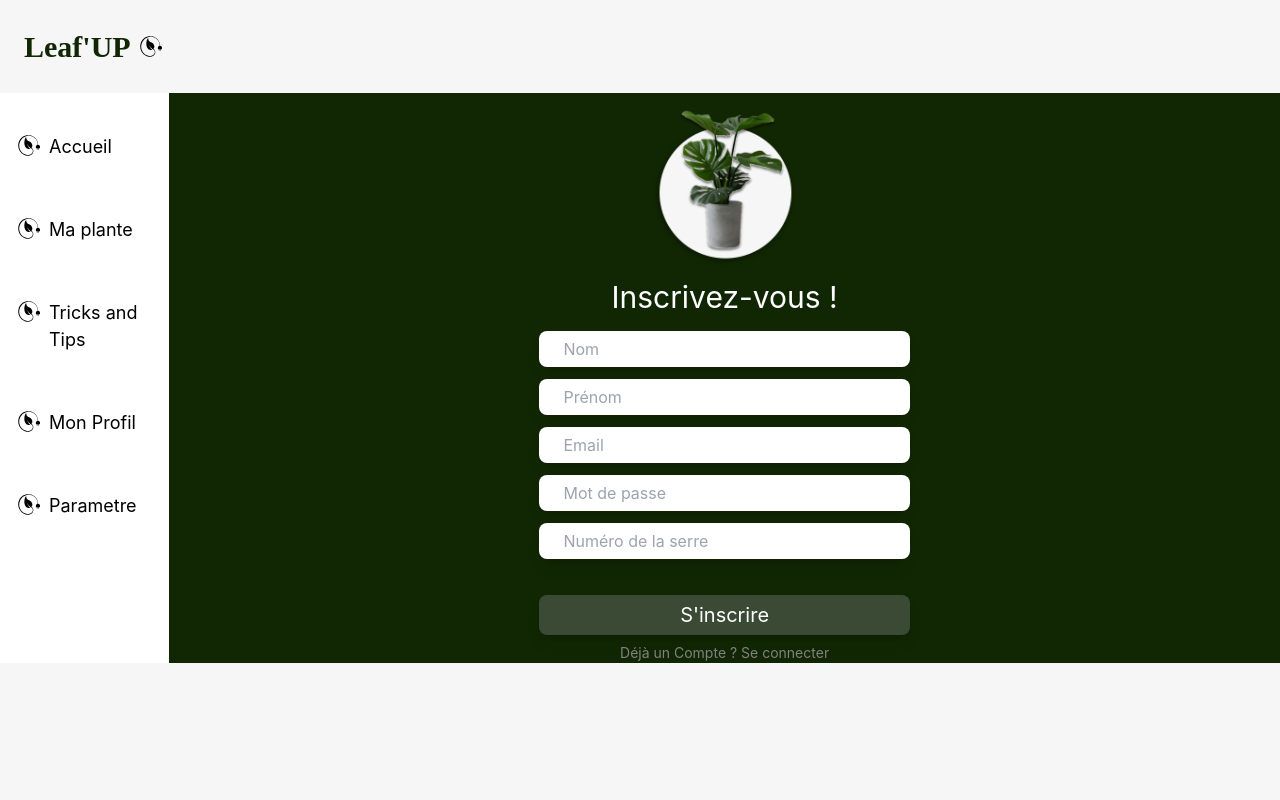
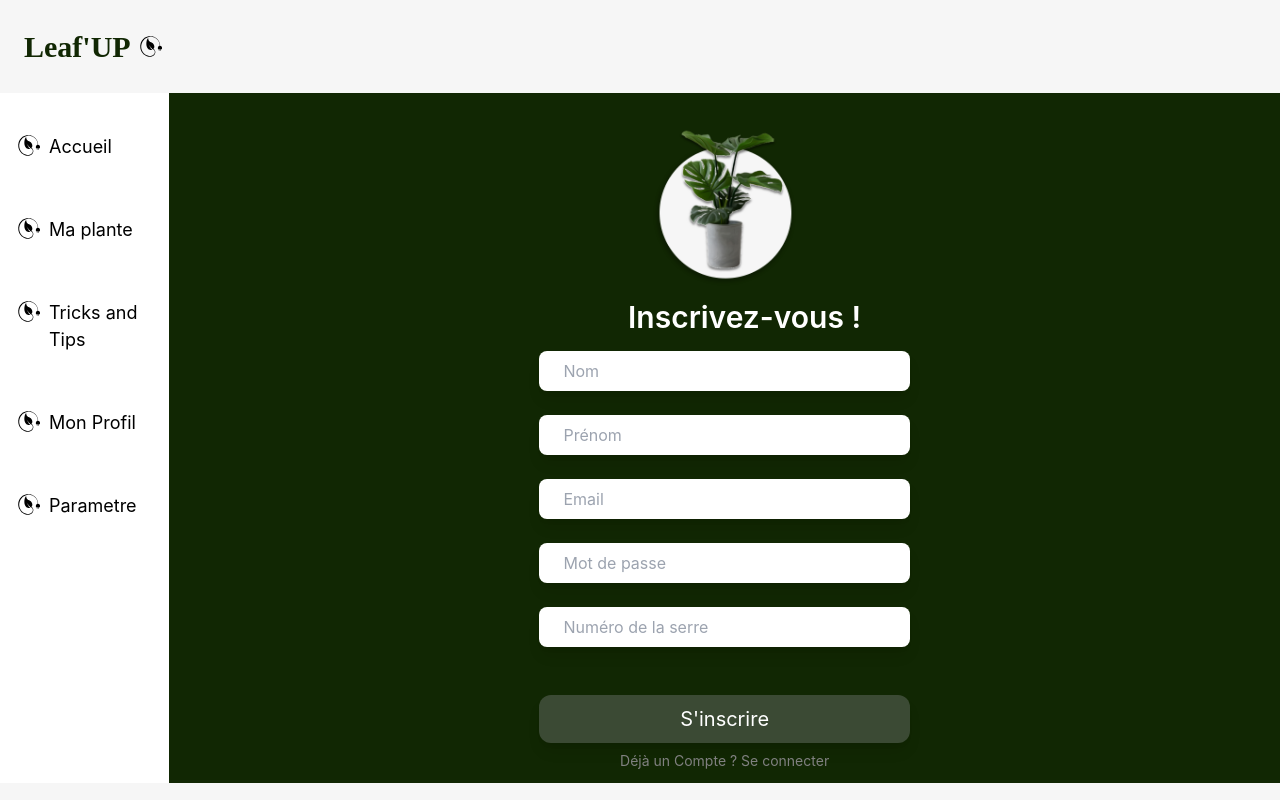
Before and after one commit to choeurtis18/LeafUp-App-Front, a React (Create React App) app: page /inscription in a window 1280 px wide. Built offline with nearby package versions, Linux system fonts and the light colour scheme.

Commit message:
fix sign in/up and profil pages

```diff
--- a/src/Pages/ProfilPage.tsx
+++ b/src/Pages/ProfilPage.tsx
@@ -25,18 +25,17 @@ export default function ProfilPage() {
           <img className="mx-auto" src={likepost} alt={likepost} />
         </div>
       </div>
-      <div className="grid lg:grid-cols-3 gap-4">
+      <a href="" className="w-full flex justify-center my-8">
+        <button className="rounded-xl lg:w-3/12 w-2/3 p-[13px] bg-[#112703] text-white text-center">Ajouter un Post</button>
+      </a>
+      <div className="grid lg:grid-cols-3">
         <Posts
           post_title = "Comment prendre soin de ses plantes ?"
           post_content = "Dans ce Post vous trouverez tous les conseils nécessaires pour vous aider à garder vos plantes en vie. "
           post_author = "J. Lawrence"
           post_url = "tricksandtips/11"
-        />
-                <Posts
-          post_title = "Comment prendre soin de ses plantes ?"
-          post_content = "Dans ce Post vous trouverez tous les conseils nécessaires pour vous aider à garder vos plantes en vie. "
-          post_author = "J. Lawrence"
-          post_url = "tricksandtips/11"
+          role = "Expert"
+          date = "06/07/2022"
         />
 
         <Posts
@@ -44,6 +43,8 @@ export default function ProfilPage() {
           post_content = "Dans ce Post vous trouverez tous les conseils nécessaires pour vous aider à garder vos plantes en vie. "
           post_author = "J. Lawrence"
           post_url = "tricksandtips/11"
+          role = "Expert"
+          date = "06/07/22"
         />
 
         <Posts
@@ -51,6 +52,17 @@ export default function ProfilPage() {
           post_content = "Dans ce Post vous trouverez tous les conseils nécessaires pour vous aider à garder vos plantes en vie. "
           post_author = "J. Lawrence"
           post_url = "tricksandtips/11"
+          role = "Expert"
+          date = "06/07/22"
+        />
+
+        <Posts
+          post_title = "Comment prendre soin de ses plantes ?"
+          post_content = "Dans ce Post vous trouverez tous les conseils nécessaires pour vous aider à garder vos plantes en vie. "
+          post_author = "J. Lawrence"
+          post_url = "tricksandtips/11"
+          role = "Expert"
+          date = "06/07/22"
         />
 
 
--- a/src/Pages/SignInPage.tsx
+++ b/src/Pages/SignInPage.tsx
@@ -1,13 +1,13 @@
 import React, { useState, useEffect } from 'react';
-import FormSignUp from "./components/FormSignUp"
+import FormSignIn from "./components/FormSignIn"
 import plant from "../Asset/plant.png"
 export default function SignInPage() {
   return (
-    <div className="bg-[#112703] w-full">
-        <div className="flex flex-col justify-center h-[100vh]">
-            <img src={plant} className="mx-auto mt-3 w-[40%] md:w-[25%] lg:w-[13%]" alt="" />
-            <h1 className="text-center lg:text-3xl text-xl mt-3 text-white">Connectez-vous !</h1>
-            <FormSignUp />
+    <div className="bg-[#112703] w-full h-[90vh]">
+        <div className="flex flex-col justify-center">
+            <img src={plant} className="mx-auto mt-8 w-[50%] md:w-[35%] lg:w-[13%]" alt="" />
+            <h1 className="md:text-center md:text-3xl text-[17px] my-3 lg:text-white text-[#6e8464] ml-10 font-semibold">Connectez-vous !</h1>
+            <FormSignIn />
         </div>
     </div>
   )
--- a/src/Pages/SignUpPage.tsx
+++ b/src/Pages/SignUpPage.tsx
@@ -1,12 +1,12 @@
 import React, { useState, useEffect } from 'react';
 import Form from "./components/Form"
 import plant from "../Asset/plant.png"
+
 export default function SignUpPage() {
-
   return (
     <div className="bg-[#112703] w-full h-full">
-        <img src={plant} className="mx-auto mt-3 w-[40%] md:w-[25%] lg:w-[13%]" alt="" />
-        <h1 className="text-center lg:text-3xl text-xl mt-3 text-white">Inscrivez-vous !</h1>
+        <img src={plant} className="mx-auto mt-8 w-[50%] md:w-[25%] lg:w-[13%]" alt="" />
+        <h1 className="md:text-center md:text-3xl text-[17px] my-3 lg:text-white text-[#6e8464] ml-10 font-semibold">Inscrivez-vous !</h1>
         <Form />
     </div>
   )
--- a/src/Pages/components/Form.tsx
+++ b/src/Pages/components/Form.tsx
@@ -4,14 +4,14 @@ export default function Form() {
   return (
     <div className="w-full">
         <form className="flex flex-col justify-center items-center mt-4" action="">
-            <input className="w-4/5 lg:w-1/3 rounded-lg p-[6px] pl-6 mb-3 shadow-lg" type="text" placeholder="Nom"/>
-            <input className="w-4/5 lg:w-1/3 rounded-lg p-[6px] pl-6 mb-3 shadow-lg" type="text" placeholder="Prénom"/>
-            <input className="w-4/5 lg:w-1/3 rounded-lg p-[6px] pl-6 mb-3 shadow-lg" type="text" placeholder="Email"/>
-            <input className="w-4/5 lg:w-1/3 rounded-lg p-[6px] pl-6 mb-3 shadow-lg" type="password" placeholder="Mot de passe"/>
-            <input className="w-4/5 lg:w-1/3 rounded-lg p-[6px] pl-6 mb-3 shadow-lg" type="password" placeholder="Numéro de la serre"/>
-            <button className="cursor-pointer mt-6 shadow-lg bg-[#3b4a34] w-4/5 lg:w-1/3 rounded-lg p-[6px] text-xl text-white" type="submit">S'inscrire</button>
+            <input className="w-4/5 lg:w-1/3 rounded-lg p-[8px] pl-6 mb-6 shadow-lg" type="text" placeholder="Nom"/>
+            <input className="w-4/5 lg:w-1/3 rounded-lg p-[8px] pl-6 mb-6 shadow-lg" type="text" placeholder="Prénom"/>
+            <input className="w-4/5 lg:w-1/3 rounded-lg p-[8px] pl-6 mb-6 shadow-lg" type="text" placeholder="Email"/>
+            <input className="w-4/5 lg:w-1/3 rounded-lg p-[8px] pl-6 mb-6 shadow-lg" type="password" placeholder="Mot de passe"/>
+            <input className="w-4/5 lg:w-1/3 rounded-lg p-[8px] pl-6 mb-6 shadow-lg" type="password" placeholder="Numéro de la serre"/>
+            <button className="cursor-pointer mt-6 shadow-lg bg-[#3b4a34] w-4/5 lg:w-1/3 rounded-xl p-[10px] text-xl text-white" type="submit">S'inscrire</button>
         </form>
-        <p className="text-[#808080] text-center mt-2 text-sm">Déjà un Compte ?<a className="underline-offset-2" href="/connexion"> Se connecter</a></p>
+        <p className="text-[#808080] text-center mt-2 text-sm mb-3">Déjà un Compte ?<a className="underline-offset-2" href="/connexion"> Se connecter</a></p>
     </div>
   )
 }
--- /dev/null
+++ b/src/Pages/components/FormSignIn.tsx
@@ -0,0 +1,14 @@
+import React from 'react'
+
+export default function FormSignIn() {
+  return (
+    <div className="w-full">
+        <form className="flex flex-col justify-center items-center mt-4" action="">
+            <input className="w-4/5 lg:w-1/3 rounded-lg p-[6px] pl-6 mb-6 shadow-lg" type="text" placeholder="Nom d'utilisateur"/>
+            <input className="w-4/5 lg:w-1/3 rounded-lg p-[6px] pl-6 mb-6 shadow-lg" type="password" placeholder="Mot de passe"/>
+            <button className="cursor-pointer mt-6 shadow-lg bg-[#3b4a34] w-4/5 lg:w-1/3 rounded-xl p-[10px] text-xl text-white" type="submit">Se Connecter</button>
+        </form>
+        <p className="text-[#808080] text-center mt-3 text-sm">Pas de compte ?<a className="underline-offset-2" href="/inscription"> S'inscrire</a></p>
+    </div>
+  )
+}
--- a/src/Pages/components/FormSignUp.tsx
+++ /dev/null
@@ -1,14 +0,0 @@
-import React from 'react'
-
-export default function FormSignUp() {
-  return (
-    <div className="w-full">
-    <form className="flex flex-col justify-center items-center mt-4" action="">
-        <input className="w-4/5 lg:w-1/3 rounded-lg p-[6px] pl-6 mb-3 shadow-lg" type="text" placeholder="Nom d'utilisateur"/>
-        <input className="w-4/5 lg:w-1/3 rounded-lg p-[6px] pl-6 mb-3 shadow-lg" type="password" placeholder="Mot de passe"/>
-        <button className="cursor-pointer mt-6 shadow-lg bg-[#3b4a34] w-4/5 lg:w-1/3 rounded-lg p-[6px] text-xl text-white" type="submit">Se Connecter</button>
-    </form>
-    <p className="text-[#808080] text-center mt-3 text-sm">Vous n'avez pas de compte ?<a className="underline-offset-2" href="/inscription"> Inscrivez-vous !</a></p>
-</div>
-  )
-}
--- a/src/Posts.tsx
+++ b/src/Posts.tsx
@@ -3,15 +3,19 @@ import React from 'react'
 export default function Posts(props : any) {
 
   return (
-    <div className=" bg-white w-4/5 rounded-md mt-5 relative p-5 mx-auto">
+    <div className=" bg-white w-[90%] rounded-md mt-5 relative p-5 mx-auto">
         <h2 className="font-semibold text-md">{props.post_title}</h2>
         <p className="font-medium text-[#3b4a34]">{props.post_content}</p>
         <p className="text-right font-bold mb-3">{props.post_author}</p>
         <a  href={props.post_url}>
-            <button className="py-2 px-6 bg-[#6e8464] text-white rounded-3xl cursor-pointer">
+            <button className="py-[5px] px-9 bg-[#6e8464] text-white rounded-xl cursor-pointer">
                 Lire le Post
             </button>
         </a>
+        <div className="flex justify-between mt-4 text-sm">
+          <span className="text-[#808080]">Pour {props.role}</span>
+          <span className="text-[#3b4a34]">{props.date}</span>
+        </div>
     </div>
   )
 }
```
